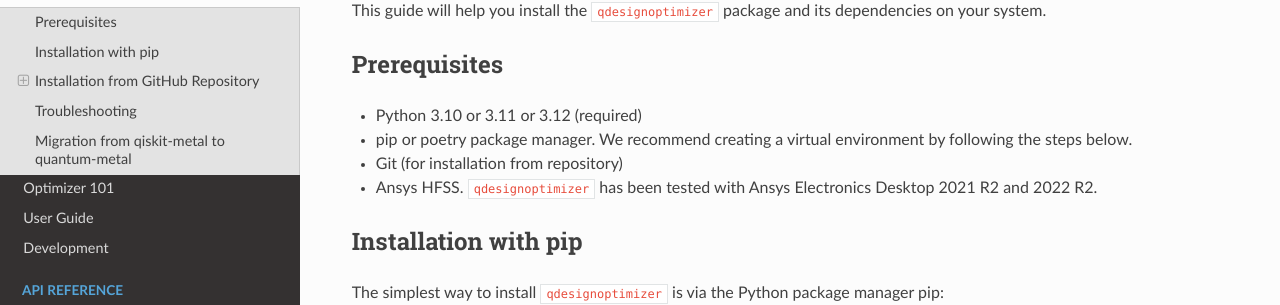
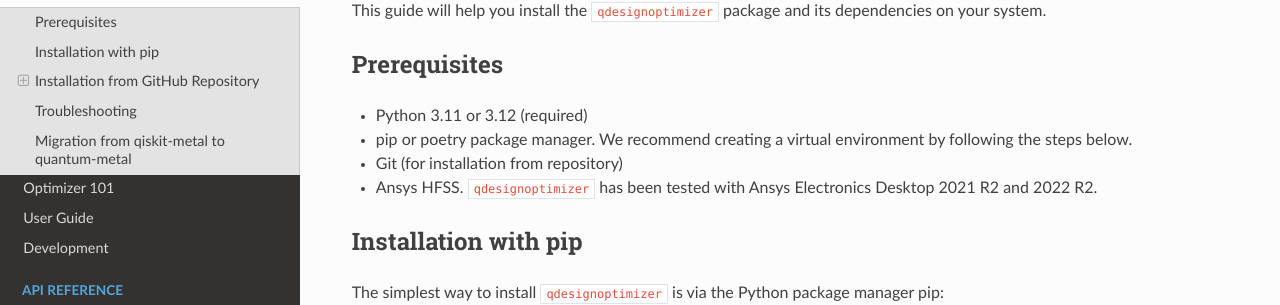
Before and after one commit to 202Q-lab/QDesignOptimizer, a Sphinx documentation site: the page built from docs/source/installation.rst, in a window 1280 px wide and 1400 px high. Shown: the part 161-466 px from the top of the window. Built offline with Sphinx 7.4.7 and the Read the Docs theme 3.1.0, drawn with Linux system fonts in a browser that asks for light colours; pages that are not in the unit, such as notebooks, are missing from menus.

Commit message:
and installation

```diff
--- a/docs/source/installation.rst
+++ b/docs/source/installation.rst
@@ -9,7 +9,7 @@ This guide will help you install the ``qdesignoptimizer`` package and its depend
 Prerequisites
 =============
 
-- Python 3.10 or 3.11 or 3.12 (required)
+- Python 3.11 or 3.12 (required)
 - pip or poetry package manager. We recommend creating a virtual environment by following the steps below.
 - Git (for installation from repository)
 - Ansys HFSS. ``qdesignoptimizer`` has been tested with Ansys Electronics Desktop 2021 R2 and 2022 R2.
@@ -68,7 +68,7 @@ Create and activate a virtual environment using Python's built-in venv module:
 .. code-block:: bash
 
     # Create new virtual environment
-    python3.10 -m venv qdesignenv
+    python3.12 -m venv qdesignenv
 
     # Activate the environment
     # On Linux/MacOS:
```
